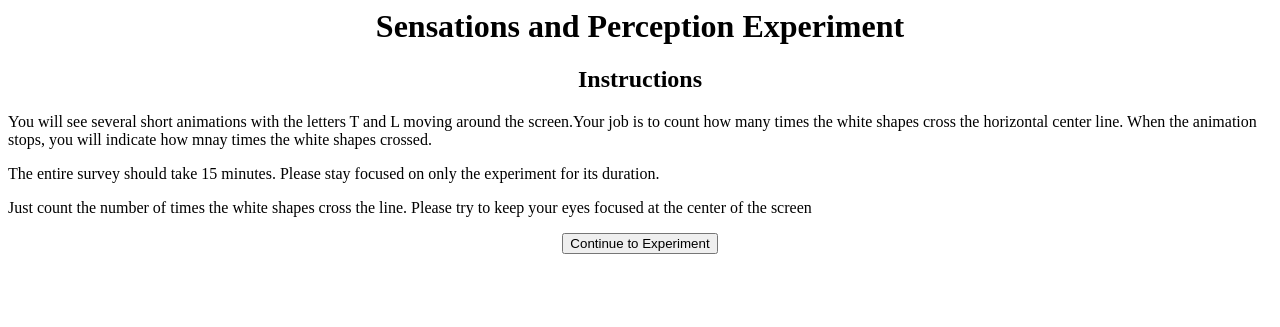
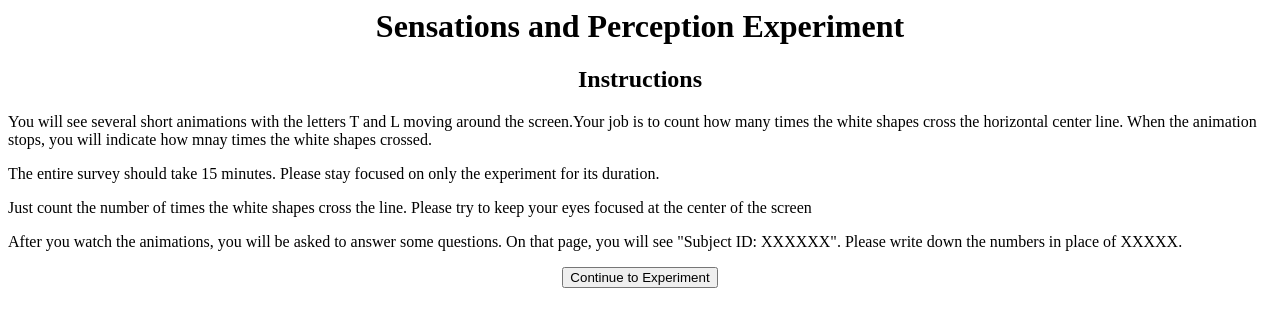
Before and after one commit to jacksonmluckey/SensationPerception, a Django app: page /experiment/instructions in a window 1280 px wide. Shown: the top 327 px of the page. Run offline with Django 3.2, Linux system fonts and the light colour scheme.

Commit message:
added instructions related to subject id

```diff
--- a/experiment/templates/experiment/instructions.html
+++ b/experiment/templates/experiment/instructions.html
@@ -18,6 +18,8 @@
 
 <p>Just count the number of times the white shapes cross the line. Please try to keep your eyes focused at the center of the screen</p>
 
+<p>After you watch the animations, you will be asked to answer some questions. On that page, you will see "Subject ID: XXXXXX". Please write down the numbers in place of XXXXX.</p>
+
 <div class='button-container'>
     <button onclick="window.location.href = 'http://127.0.0.1:8000/experiment/experiment';">Continue to Experiment</button>
 </div>
```
